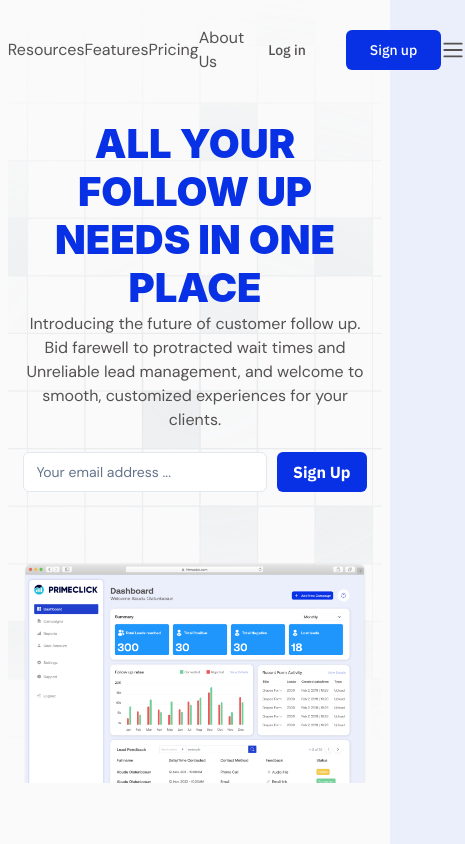
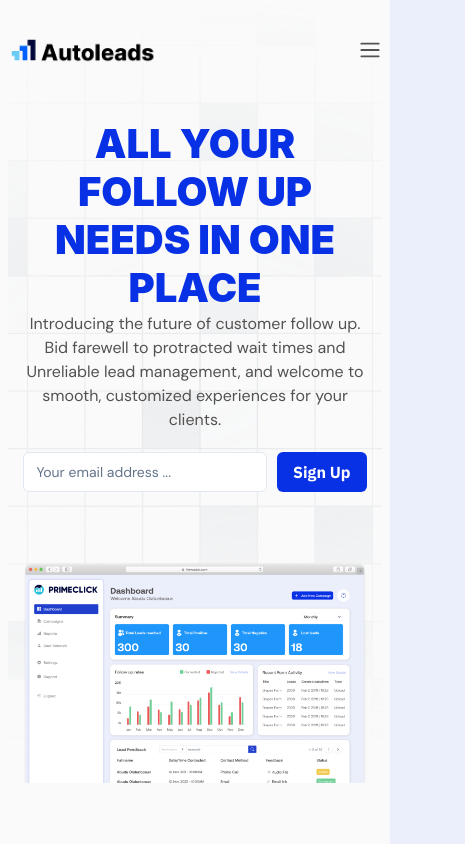
Before and after one commit to upgraded57/autoleads, a React (Vite) app: page / in a window 390 px wide. Shown: the top 844 px of the page, 465 px wide, since content can reach past the window. Built offline with nearby package versions, Linux system fonts and the light colour scheme.

Commit message:
Fixed mobile navigation

```diff
--- a/src/components/header/Header.tsx
+++ b/src/components/header/Header.tsx
@@ -1,9 +1,9 @@
 import logo from "../../assets/logo-alt.png";
 import { Link, useNavigate } from "react-router-dom";
 import { HiMiniBars3 } from "react-icons/hi2";
+import { useEffect, useState } from "react";
+import { Button } from "@/components/ui/button";
 import { IoIosCloseCircleOutline } from "react-icons/io";
-import { useState } from "react";
-import { Button } from "@/components/ui/button";
 
 export default function Header() {
   const navigate = useNavigate();
@@ -27,7 +27,7 @@ export default function Header() {
   ];
   const [navOpen, setNavOpen] = useState(false);
 
-  const toggleNav = () => setNavOpen((prev) => !prev);
+  const toggleNav = () => setNavOpen(!navOpen);
 
   const login = () => {
     const user = localStorage.getItem("user");
@@ -37,24 +37,45 @@ export default function Header() {
       navigate("/auth?type=login");
     }
   };
+
+  useEffect(() => {
+    // Handler to call on window resize
+    const handleResize = () => {
+      if (window.innerWidth >= 768) {
+        setNavOpen(false);
+      }
+    };
+
+    // Attach event listener
+    window.addEventListener("resize", handleResize);
+
+    // Call handler immediately to set the initial state
+    handleResize();
+
+    // Cleanup function to remove event listener
+    return () => {
+      window.removeEventListener("resize", handleResize);
+    };
+  }, []);
+
   return (
-    <header className="flex items-center justify-between py-4 h-[100px]">
-      <div className="basis-1/4">
+    <header className="flex items-center justify-between md:justify-center py-4 h-[100px]">
+      <div className="md:basis-1/4">
         <Link to="/">
           <img src={logo} alt="Primeclick logo" className="w-[150px]" />
         </Link>
       </div>
 
-      <nav className="basis-2/4">
-        <ul className="flex items-center justify-between w-full">
-          {navLinks.map((el, idx) => (
-            <li key={idx}>
-              <Link to={el.path}>{el.title}</Link>
-            </li>
-          ))}
-        </ul>
-      </nav>
-      <div className="flex items-center justify-end gap-4 basis-1/4">
+      <ul className="hidden md:flex items-center justify-between basis-2/4 w-full">
+        {navLinks.map((el, idx) => (
+          <li key={idx}>
+            <Link to={el.path} className="text-sm">
+              {el.title}
+            </Link>
+          </li>
+        ))}
+      </ul>
+      <div className="hidden md:flex ml-auto items-center justify-end gap-4 basis-1/4">
         <Button variant="ghost" onClick={login} className="px-6">
           Log in
         </Button>
@@ -69,6 +90,44 @@ export default function Header() {
       <div className="text-2xl cursor-pointer md:hidden" onClick={toggleNav}>
         <HiMiniBars3 />
       </div>
+
+      {/* Mobile Nav */}
+      {navOpen && (
+        <div className="w-screen h-screen fixed inset-0 bg-white px-3">
+          <div className="flex items-center justify-between h-[100px]">
+            <Link to="/">
+              <img src={logo} alt="Primeclick logo" className="w-[150px]" />
+            </Link>
+
+            <IoIosCloseCircleOutline
+              className="text-2xl cursor-pointer"
+              onClick={toggleNav}
+            />
+          </div>
+
+          <ul className="">
+            {navLinks.map((el, idx) => (
+              <li key={idx} className="py-5 pl-4">
+                <Link to={el.path} className="text-lg">
+                  {el.title}
+                </Link>
+              </li>
+            ))}
+          </ul>
+
+          <div className="flex flex-col gap-4">
+            <Button variant="outline" onClick={login} className="w-full py-6">
+              Log in
+            </Button>
+            <Button
+              className="pry-btn w-full py-6"
+              onClick={() => navigate("/auth?type=signup")}
+            >
+              Sign up
+            </Button>
+          </div>
+        </div>
+      )}
     </header>
   );
 }
--- a/src/components/header/header.css
+++ /dev/null
@@ -1,170 +0,0 @@
-header {
-  width: 100%;
-  padding: 20px 4vw;
-  display: flex;
-  align-items: center;
-  justify-content: space-between;
-}
-
-header .logo {
-  flex-basis: 30%;
-  overflow: hidden;
-}
-
-header .logo img {
-  max-width: 205px;
-}
-
-header .logo img {
-  width: 100%;
-}
-
-header nav {
-  flex-basis: 70%;
-  width: 100%;
-  display: flex;
-  align-items: center;
-  justify-content: space-between;
-  z-index: 1001;
-}
-
-header nav ul {
-  flex-basis: 60%;
-  list-style: none;
-  display: flex;
-  align-items: center;
-  justify-content: space-between;
-}
-
-header nav ul li a {
-  font-family: "DM Sans", sans-serif;
-  font-weight: 500;
-  color: #545151;
-  font-size: 16px;
-}
-
-header nav .auth-links {
-  flex-basis: 40%;
-  display: flex;
-  align-items: center;
-  justify-content: flex-end;
-  gap: 10px;
-}
-
-header .auth-links button {
-  border-radius: 8px;
-  padding: 10px 30px;
-  font-family: "DM Sans", sans-serif;
-  font-weight: 700;
-  font-size: 16px;
-  cursor: pointer;
-  outline: none;
-  border: none;
-}
-
-header .auth-links button:first-child {
-  background: transparent;
-}
-
-header .auth-links button:first-child:hover {
-  background: lightgray;
-}
-
-header .auth-links button:last-child {
-  background: var(--pry-clr);
-  color: white;
-}
-
-header .burger {
-  font-size: 30px;
-  display: none;
-  cursor: pointer;
-  z-index: 1000;
-}
-
-.nav-logo {
-  width: 180px;
-  display: none;
-  margin-bottom: 30px;
-}
-
-.nav-logo img {
-  width: 100%;
-}
-
-.nav-close-btn {
-  font-size: 30px;
-  position: absolute;
-  right: 4vw;
-  top: 20px;
-  display: none;
-}
-
-@media screen and (max-width: 980px) {
-  header .burger {
-    display: block;
-  }
-
-  header nav {
-    display: block;
-    position: fixed;
-    height: 100vh;
-    top: 0;
-    right: 0;
-    background: white;
-    overflow: hidden;
-    transform-origin: left;
-    transform: scaleX(0);
-    transition: 0.3s;
-    padding: 50px 4vw;
-  }
-
-  header nav.active {
-    transform: scaleX(1);
-  }
-
-  .nav-logo {
-    display: block;
-  }
-
-  .nav-close-btn {
-    display: block;
-  }
-
-  header nav ul {
-    display: flex;
-    flex-direction: column;
-    align-items: center;
-    justify-content: center;
-  }
-
-  header nav ul li {
-    width: 100%;
-    display: flex;
-    justify-content: center;
-  }
-
-  header nav ul li a {
-    text-align: left;
-    width: 100%;
-    padding: 20px;
-  }
-
-  header nav .auth-links {
-    flex-direction: column;
-    justify-content: center;
-    padding: 20px;
-    width: 100%;
-    margin-top: 20px;
-  }
-
-  header nav .auth-links button {
-    width: 100%;
-    padding-block: 14px;
-  }
-
-  header nav .auth-links button:first-child {
-    border: 1px solid var(--pry-clr);
-    color: var(--pry-clr);
-  }
-}
```
